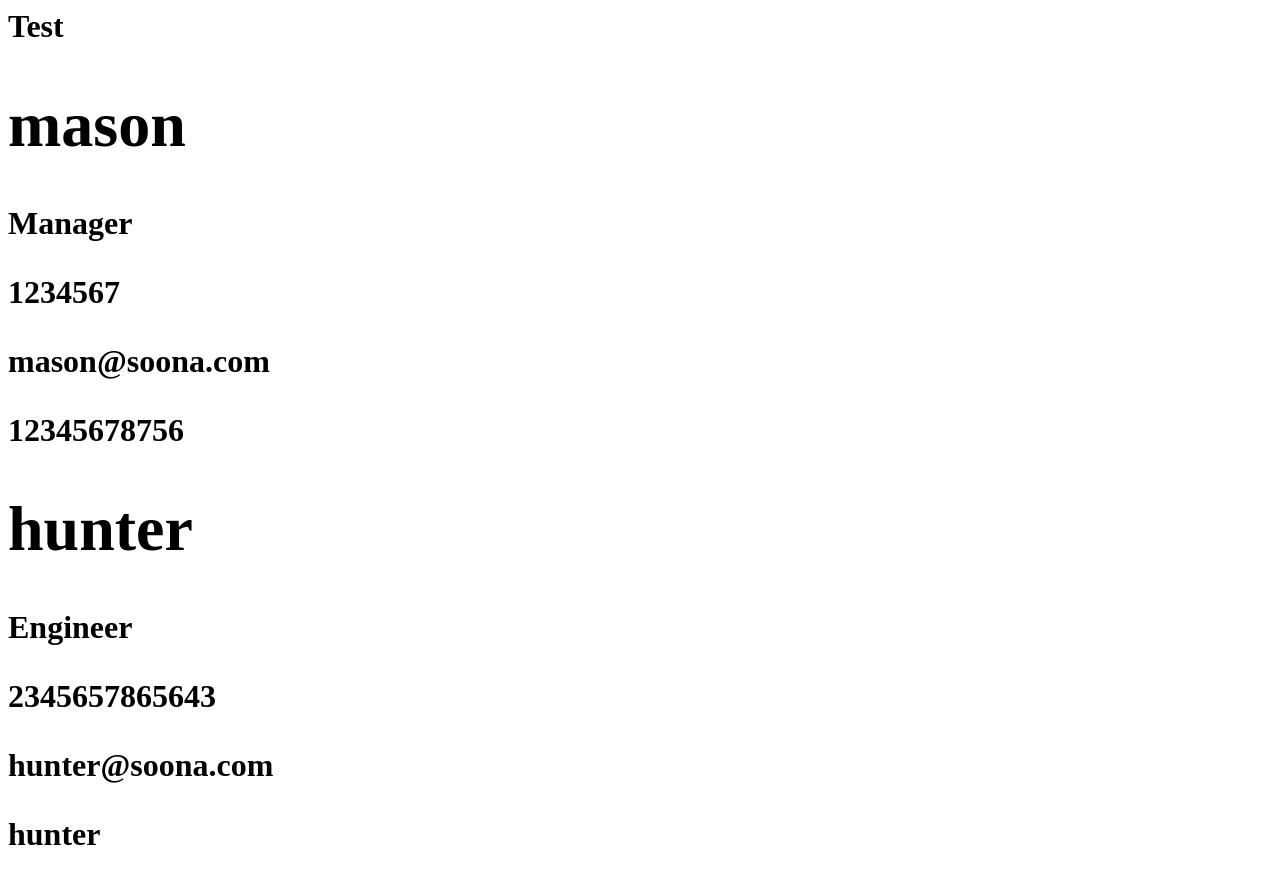
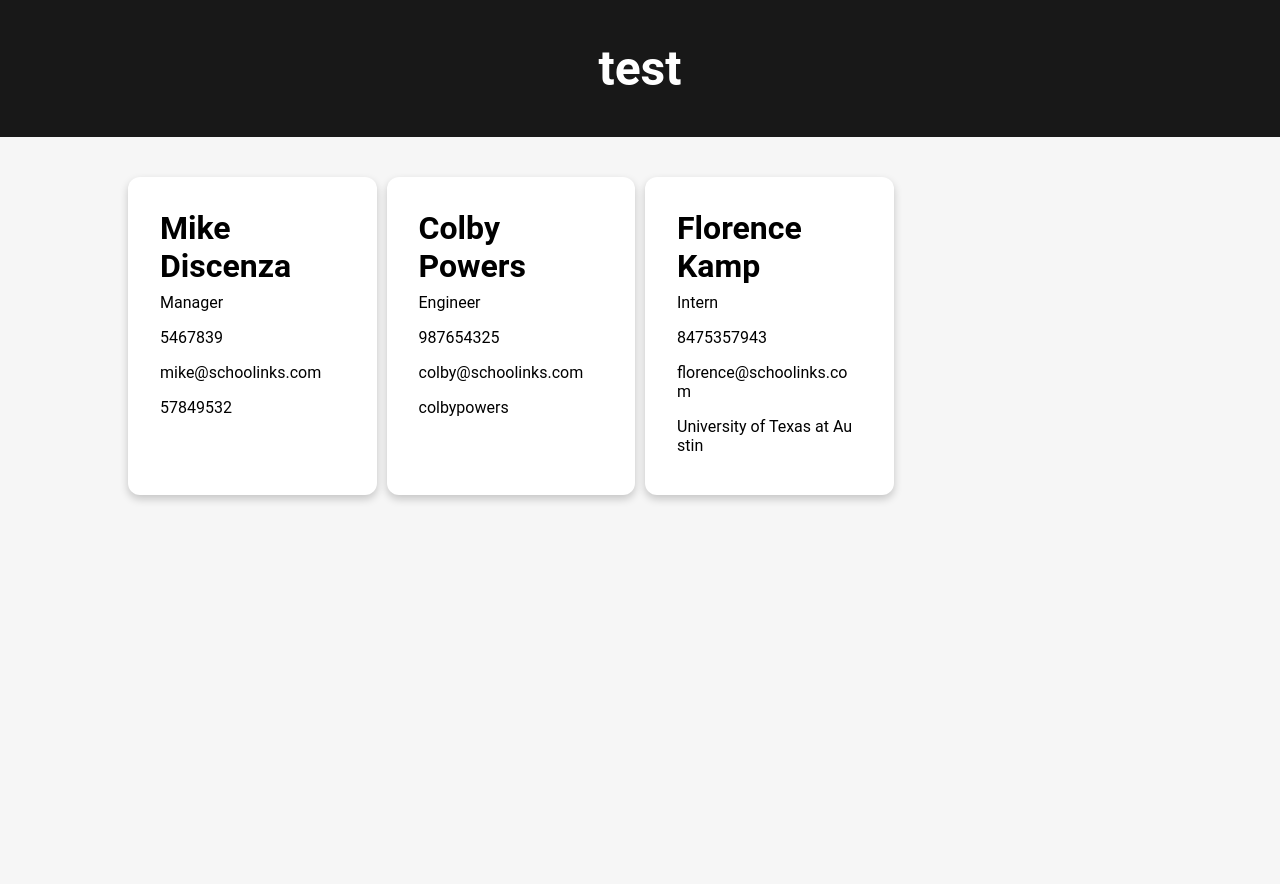
Before and after one commit to flokamp/team-profile-generator, a website: page index.html in a window 1280 px wide. After the commit the page ends 800 px from the top, so only its background shows below. Drawn offline with Linux system fonts and the light colour scheme.

Commit message:
added css style sheet

```diff
--- /dev/null
+++ b/assets/css/style.css
@@ -0,0 +1,56 @@
+* {
+	box-sizing: border-box;
+	margin: 0;
+	padding: 0;
+}
+
+body {
+	background-color: #f6f6f6;
+	font-family: Roboto, Arial, sans-serif;
+}
+
+header {
+	padding: 40px 56px;
+	background-color: rgb(24, 24, 24);
+	color: white;
+	display: flex;
+	flex-wrap: wrap;
+	position: sticky;
+	top: 0;
+	background-size: cover;
+	margin-bottom: 40px;
+}
+
+h1 {
+	margin: auto;
+	font-size: 3em;
+}
+
+.container {
+	width: 80%;
+	margin: auto;
+	display: grid;
+	grid-template-columns: repeat(auto-fit, minmax(200px, 1fr));
+	grid-gap: 10px;
+}
+
+.employee-card {
+	background-color: white;
+	width: 100%;
+	height: 100%;
+	box-shadow: 0 4px 8px 0 rgba(0, 0, 0, 0.2);
+	margin: auto;
+	text-align: left;
+	padding: 32px;
+	border-radius: 12px;
+}
+
+p {
+	padding: 8px 8px 8px 0;
+	word-wrap: break-word;
+	word-break: break-all;
+}
+
+.name {
+	font-size: 2em;
+}
--- a/index.html
+++ b/index.html
@@ -1,25 +1,49 @@
-<h1 class="title">Test<h1>
+<!DOCTYPE html>
+  <html lang="en">
+  <head>
+    <meta charset="UTF-8">
+    <meta name="viewport" content="width=device-width, initial-scale=1.0">
+    <link rel="stylesheet" href="./assets/css/style.css" />
+    <title>Test</title>
+  </head>
+  <body>
+  <header>
+    <h1>test</h1>
+  </header>
+  <div class="container">
   <div class="employee-card">
-  <h1 class="name">mason</h1>
-  <p class="title">Manager</p>
-  <p>1234567</p>
-  <p>mason@soona.com</p>
-  <p>
-  <p>12345678756</p>
-  </p>
-  <p></p>
-  <p></p>
+  <h2 class="name">Mike Discenza</h2>
+  <p id="role">Manager</p>
+  <p id="id">5467839</p>
+  <p id="email">mike@schoolinks.com</p>
+
+  <p id="number">57849532</p>
+
+
+
   </div>
   <div class="employee-card">
-  <h1 class="name">hunter</h1>
-  <p class="title">Engineer</p>
-  <p>2345657865643</p>
-  <p>hunter@soona.com</p>
-  <p></p>
-  <p></p>
-  <p>
-  <p>hunter</p>
-  </p>
+  <h2 class="name">Colby Powers</h2>
+  <p id="role">Engineer</p>
+  <p id="id">987654325</p>
+  <p id="email">colby@schoolinks.com</p>
+
+
+
+  <p id="github">colbypowers</p>
+
+  </div>
+  <div class="employee-card">
+  <h2 class="name">Florence Kamp</h2>
+  <p id="role">Intern</p>
+  <p id="id">8475357943</p>
+  <p id="email">florence@schoolinks.com</p>
+
+
+  <p id="school">University of Texas at Austin</p>
+
+
   </div>
 
-  <footer></footer>
+  <div>
+  </body>
```
Also changed, not shown: app.js (+25 -12 lines).
